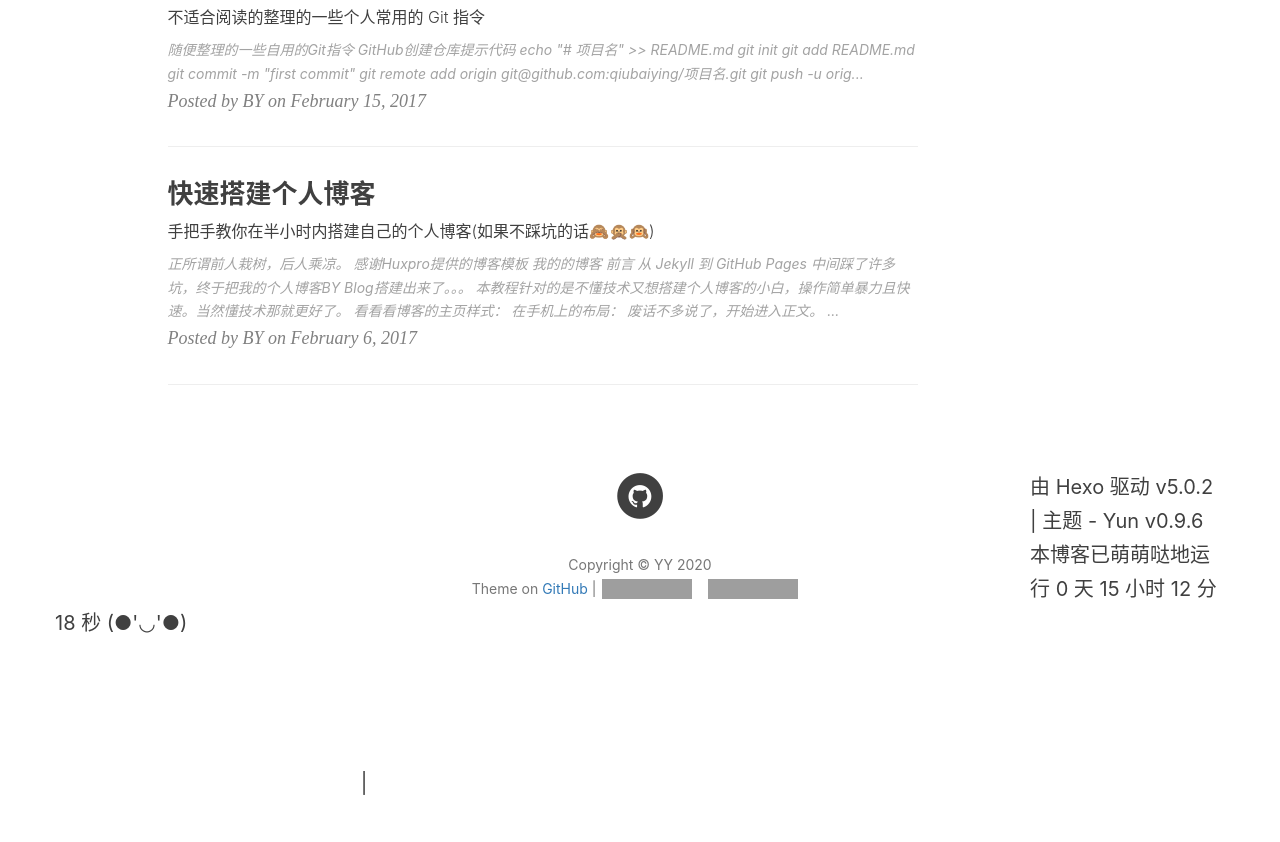
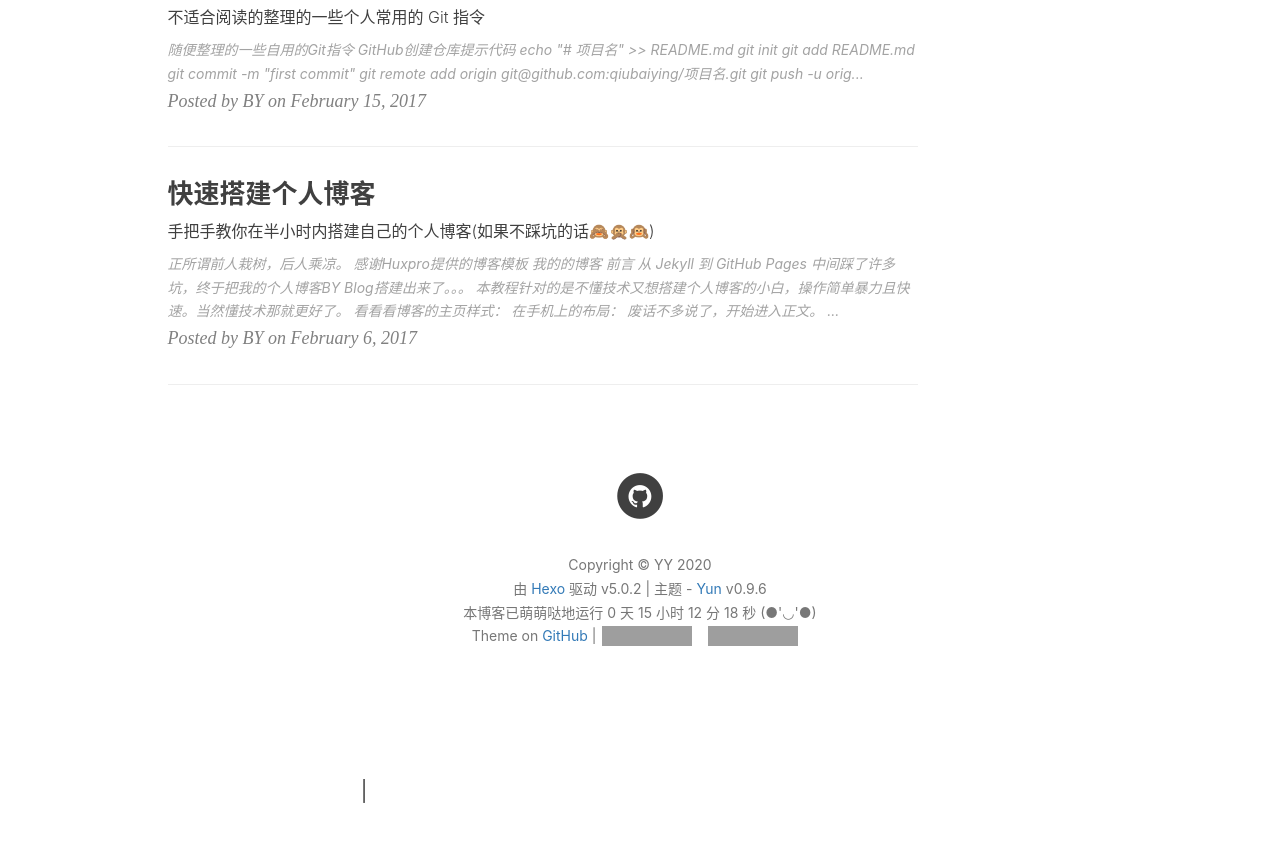
Before and after one commit to yangyang-linux/yangyang-linux.github.io, a Jekyll site: the page built from index.html, in a window 1280 px wide and 900 px high, scrolled down 1293 px. Shown: the top 842 px of the window. Built offline with Jekyll 4.4.1, drawn with Linux system fonts in a browser that asks for light colours; nearby versions of some CDN libraries; the list of posts is cut into pages by our own code; comment, search, counter and statistics services are not loaded; grey boxes are pictures that could not be loaded.

Commit message:
Update footer.html

```diff
--- a/_includes/footer.html
+++ b/_includes/footer.html
@@ -93,6 +93,29 @@
                 <p class="copyright text-muted">
                     Copyright &copy; {{ site.title }} {{ site.time | date: '%Y' }}
                     <br>
+					<span>由 <a href="https://hexo.io" target="_blank" rel="noopener">Hexo</a> 驱动 v5.0.2</span>
+					<span class="footer-separator">|</span>
+					<span>主题 - <a rel="noopener" href="https://github.com/YunYouJun/hexo-theme-yun" target="_blank">
+					<span>Yun</span></a> v0.9.6</span>
+					<br>
+					<span>本博客已萌萌哒地运行</span><span id="display_live_time"></span>
+					<span class="moe-text">(●'◡'●)</span><script>function blog_live_time() {
+					  window.setTimeout(blog_live_time, 1000);
+					  const start = new Date('2020-10-27T00:00:00');
+					  const now = new Date();
+					  const timeDiff = (now.getTime() - start.getTime());
+					  const msPerMinute = 60 * 1000;
+					  const msPerHour = 60 * msPerMinute;
+					  const msPerDay = 24 * msPerHour;
+					  const passDay = Math.floor(timeDiff / msPerDay);
+					  const passHour = Math.floor((timeDiff % msPerDay) / 60 / 60 / 1000);
+					  const passMinute = Math.floor((timeDiff % msPerHour) / 60 / 1000);
+					  const passSecond = Math.floor((timeDiff % msPerMinute) / 1000);
+					  display_live_time.innerHTML = " " + passDay + " 天 " + passHour + " 小时 " + passMinute + " 分 " + passSecond + " 秒";
+					}
+					blog_live_time();
+					</script>
+					<br>
                     Theme on <a href="{{ site.github_repo }}">GitHub</a> |
                     <iframe
                         style="margin-left: 2px; margin-bottom:-5px;"
@@ -107,40 +130,18 @@
                 </p>
             </div>
 			<!-- 运营时间-->
-				<div class="powered"><span>由 <a href="https://hexo.io" target="_blank" rel="noopener">Hexo</a> 驱动 v5.0.2</span>
-				<span class="footer-separator">|</span>
-				<span>主题 - <a rel="noopener" href="https://github.com/YunYouJun/hexo-theme-yun" target="_blank">
-				<span>Yun</span></a> v0.9.6</span></div>
-				<div class="live_time"><span>本博客已萌萌哒地运行</span><span id="display_live_time"></span>
-				<span class="moe-text">(●'◡'●)</span><script>function blog_live_time() {
-				  window.setTimeout(blog_live_time, 1000);
-				  const start = new Date('2020-10-27T00:00:00');
-				  const now = new Date();
-				  const timeDiff = (now.getTime() - start.getTime());
-				  const msPerMinute = 60 * 1000;
-				  const msPerHour = 60 * msPerMinute;
-				  const msPerDay = 24 * msPerHour;
-				  const passDay = Math.floor(timeDiff / msPerDay);
-				  const passHour = Math.floor((timeDiff % msPerDay) / 60 / 60 / 1000);
-				  const passMinute = Math.floor((timeDiff % msPerHour) / 60 / 1000);
-				  const passSecond = Math.floor((timeDiff % msPerMinute) / 1000);
-				  display_live_time.innerHTML = " " + passDay + " 天 " + passHour + " 小时 " + passMinute + " 分 " + passSecond + " 秒";
-				}
-				blog_live_time();
-				</script>
-				</div>
 
 				<div id="busuanzi"><script async src="//busuanzi.ibruce.info/busuanzi/2.3/busuanzi.pure.mini.js"></script>
 				<span id="busuanzi_container_site_uv" title="总访客量">
 					<span>
-						<svg class="icon" aria-hidden="true"><use xlink:href="#icon-user-line"></use></svg>
+						<svg class="icon" aria-hidden="true"></svg>
 					</span>
 					<span id="busuanzi_value_site_uv"></span>
 				</span>
 				<span class="footer-separator">|</span>
 				<span id="busuanzi_container_site_pv" title="总访问量">
 					<span>
-						<svg class="icon" aria-hidden="true"><use xlink:href="#icon-eye-line"></use></svg>
+						<svg class="icon" aria-hidden="true"></svg>
 					</span>
 					<span id="busuanzi_value_site_pv"></span>
 				</span>
```
